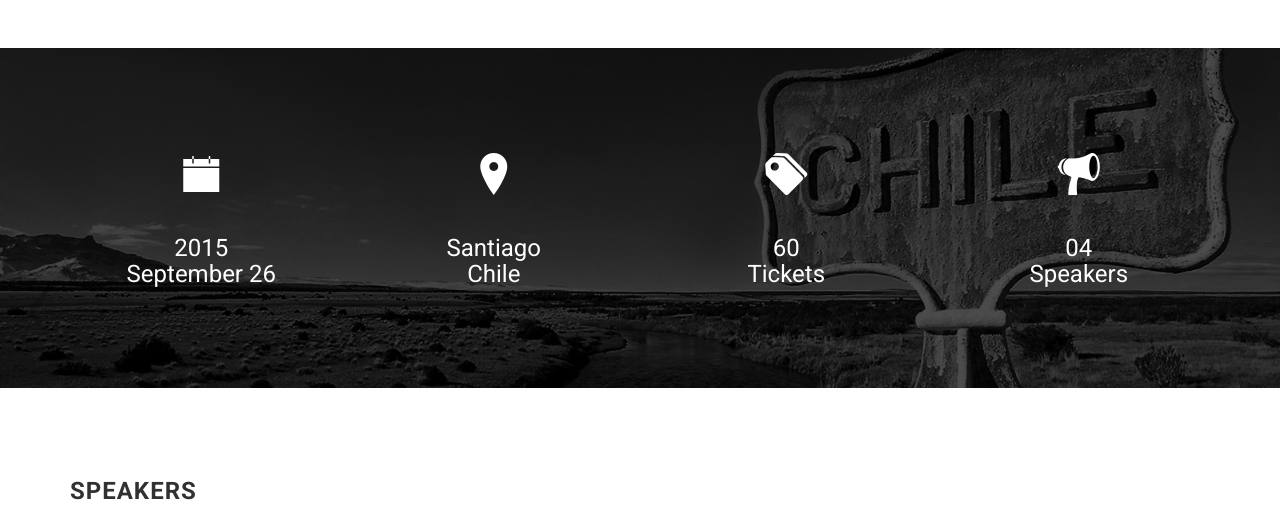
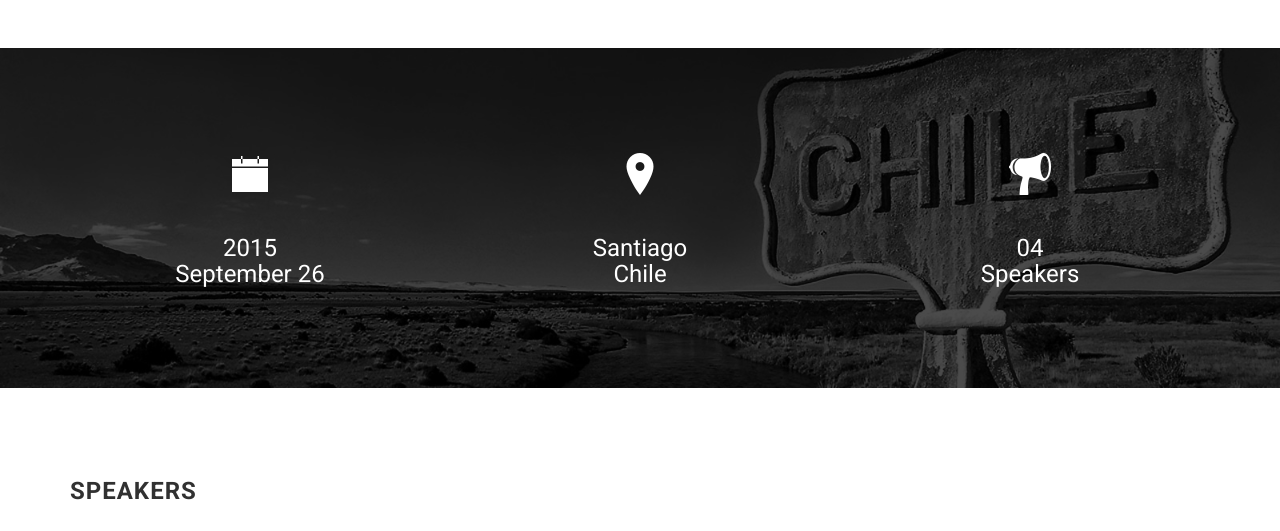
Before and after one commit to agustinf/ssj, a website: page index.html in a window 1280 px wide. Shown: the part 1480-2011 px from the top of the page. Drawn offline with Linux system fonts and the light colour scheme; files whose address does not match are found by name.

Commit message:
remove tickets

```diff
--- a/index.html
+++ b/index.html
@@ -105,25 +105,19 @@
     <section id="facts" class="section bg-image-1 facts text-center">
         <div class="container">
             <div class="row">
-                <div class="col-sm-3">
+                <div class="col-sm-4">
 
                     <i class="ion-ios-calendar"></i>
                     <h3>2015<br>September 26</h3>
 
                 </div>
-                <div class="col-sm-3">
+                <div class="col-sm-4">
 
                     <i class="ion-ios-location"></i>
                     <h3>Santiago<br>Chile</h3>
 
                 </div>
-                <div class="col-sm-3">
-
-                    <i class="ion-pricetags"></i>
-                    <h3>60<br>Tickets</h3>
-
-                </div>
-                <div class="col-sm-3">
+                <div class="col-sm-4">
 
                     <i class="ion-speakerphone"></i>
                     <h3>04<br>Speakers</h3>
```
